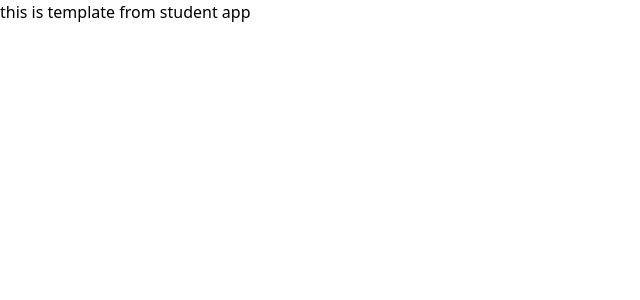
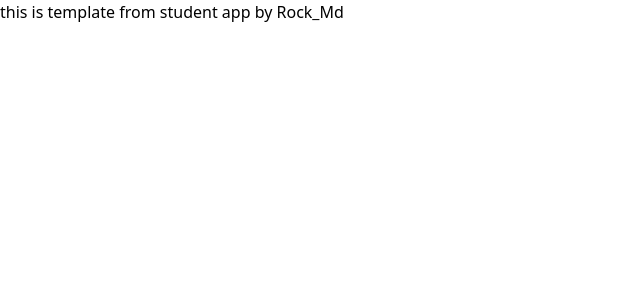
Before and after one commit to MDtech-code/SchoolManagementSystem, a Django app: page / in a window 1280 px wide. Shown: the top 300 px of the page, without its empty margins (0-640 px from the left). Run offline with Django 5.2, Linux system fonts and the light colour scheme; some libraries are stand-ins or nearby versions.

Commit message:
minor change in student.html

```diff
--- a/app/student/templates/student.html
+++ b/app/student/templates/student.html
@@ -1,4 +1,4 @@
 {% extends "base.html" %}
 {% block content %}
-<h1>this is template from student app</h1>
+<h1>this is template from student app by Rock_Md</h1>
 {% endblock content %}
```
